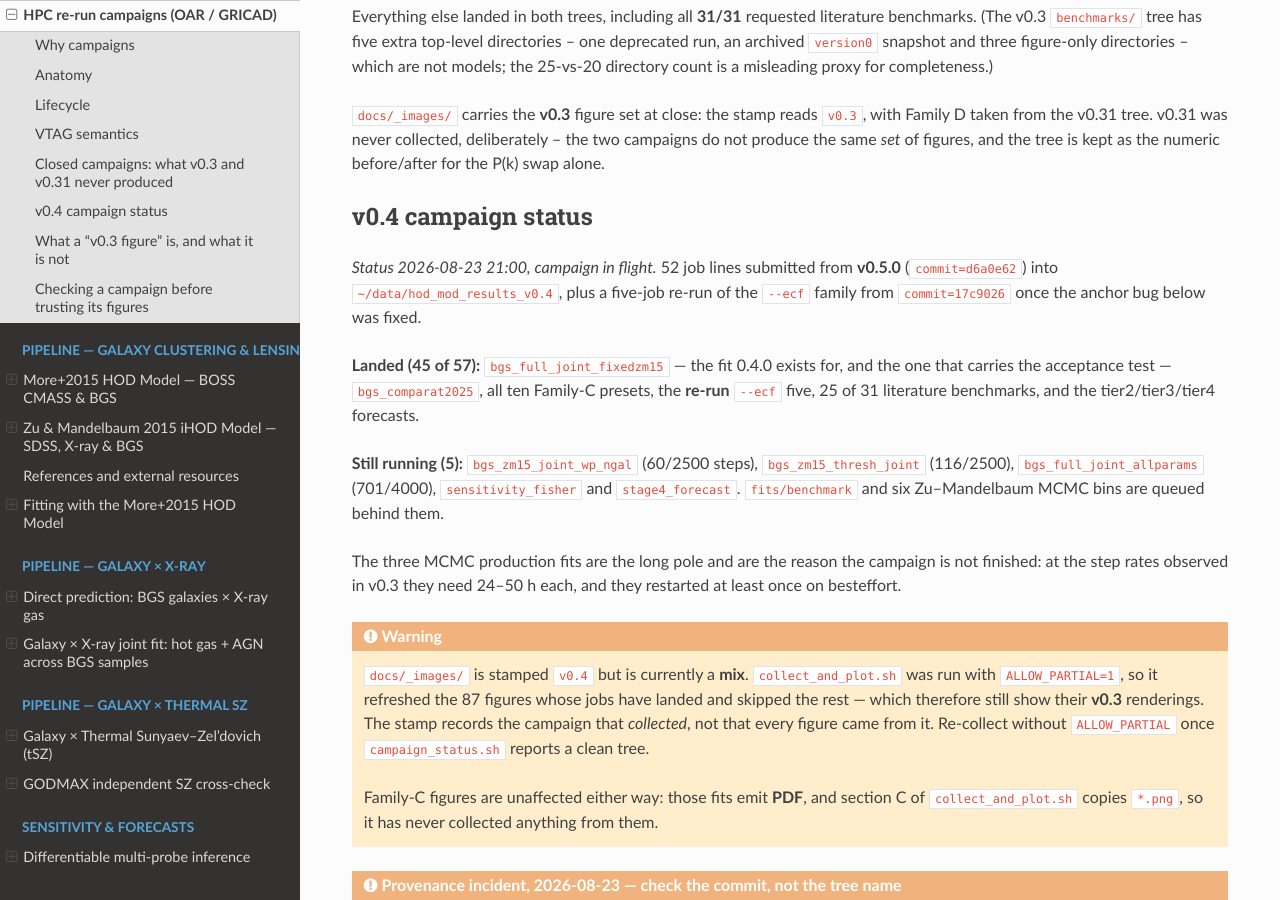
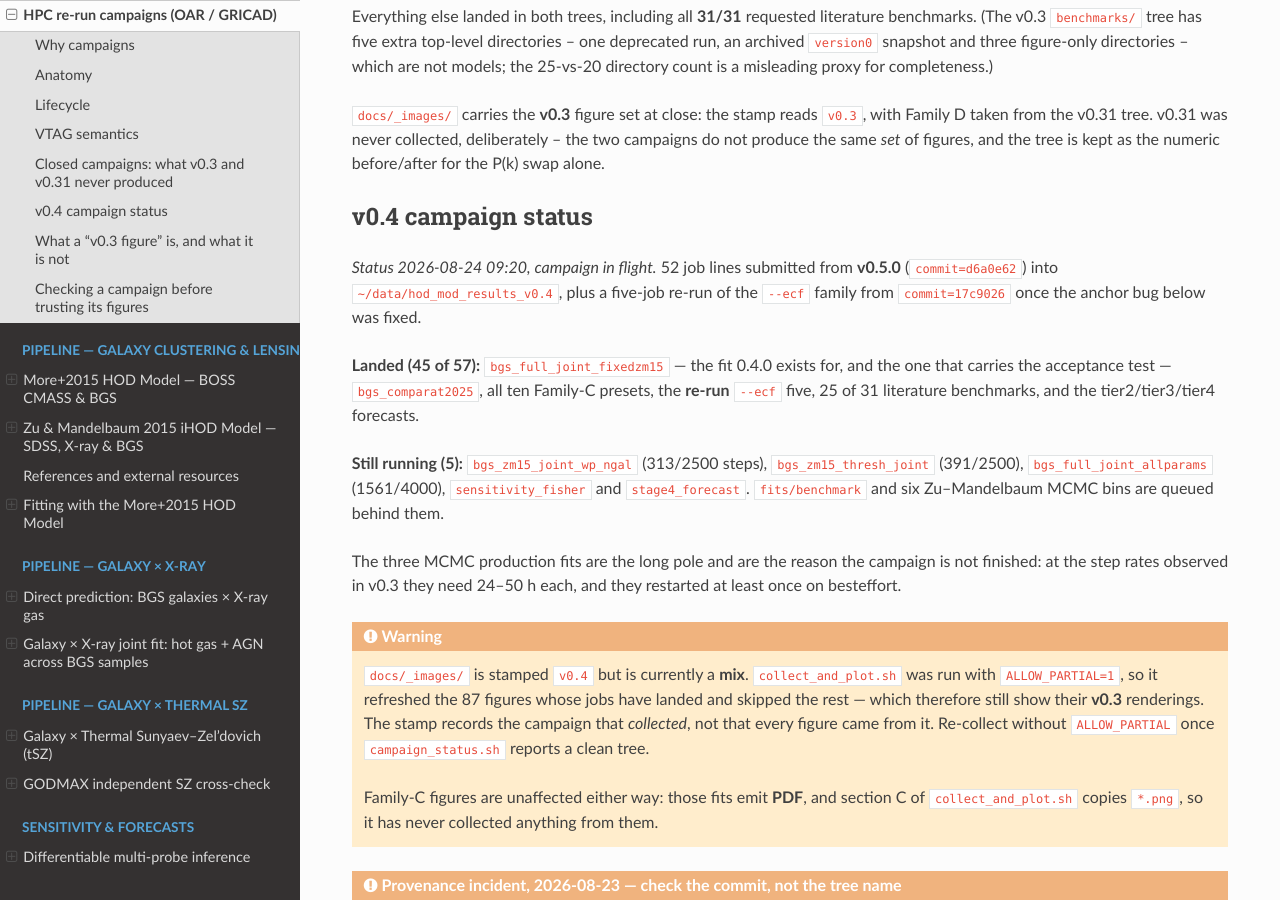
Before and after one commit to JohanComparat/hod_mod, a Sphinx documentation site: the page built from docs/oarsub_campaign.rst, in a window 1280 px wide and 900 px high, scrolled down 2727 px. Built offline with Sphinx 7.4.7 and the Read the Docs theme 3.1.0, drawn with Linux system fonts in a browser that asks for light colours.

Commit message:
docs: refresh the v0.4 status to this morning's step counts
Overnight the three production MCMCs advanced but none finished:
bgs_full_joint_allparams 701 -> 1561/4000, bgs_zm15_thresh_joint 116 -> 391/2500,
bgs_zm15_joint_wp_ngal 60 -> 313/2500. Nothing else changed; 45 of 57 job lines
still landed, 5 running, 0 failed.

```diff
--- a/docs/oarsub_campaign.rst
+++ b/docs/oarsub_campaign.rst
@@ -160,7 +160,7 @@ the tree is kept as the numeric before/after for the P(k) swap alone.
 v0.4 campaign status
 --------------------
 
-*Status 2026-08-23 21:00, campaign in flight.*  52 job lines submitted from
+*Status 2026-08-24 09:20, campaign in flight.*  52 job lines submitted from
 **v0.5.0** (``commit=d6a0e62``) into ``~/data/hod_mod_results_v0.4``, plus a
 five-job re-run of the ``--ecf`` family from ``commit=17c9026`` once the anchor
 bug below was fixed.
@@ -170,8 +170,8 @@ and the one that carries the acceptance test — ``bgs_comparat2025``, all ten
 Family-C presets, the **re-run** ``--ecf`` five, 25 of 31 literature benchmarks,
 and the tier2/tier3/tier4 forecasts.
 
-**Still running (5):** ``bgs_zm15_joint_wp_ngal`` (60/2500 steps),
-``bgs_zm15_thresh_joint`` (116/2500), ``bgs_full_joint_allparams`` (701/4000),
+**Still running (5):** ``bgs_zm15_joint_wp_ngal`` (313/2500 steps),
+``bgs_zm15_thresh_joint`` (391/2500), ``bgs_full_joint_allparams`` (1561/4000),
 ``sensitivity_fisher`` and ``stage4_forecast``.  ``fits/benchmark`` and six
 Zu–Mandelbaum MCMC bins are queued behind them.
 
```
